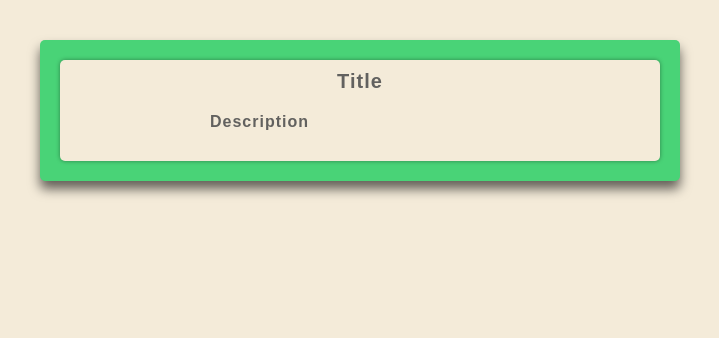
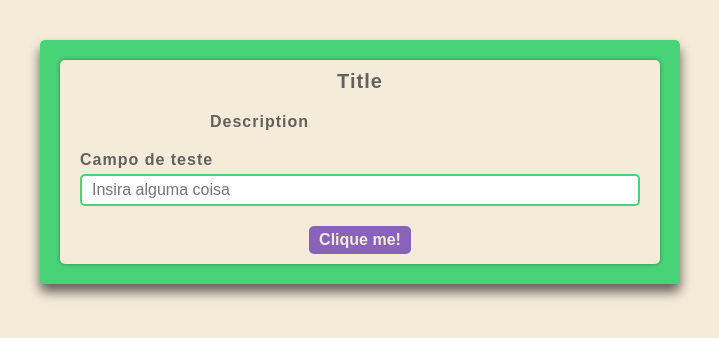
Before and after one commit to PedroPires20/Form, a React (Vite) app: page / in a window 1280 px wide. Shown: the top 338 px of the page, without its empty margins (280-999 px from the left). Built offline with nearby package versions, Linux system fonts and the light colour scheme.

Commit message:
Adicionando exemplo de estilos e do componente TextInput

```diff
--- a/package.json
+++ b/package.json
@@ -16,6 +16,7 @@
     "morgan": "~1.9.1",
     "react": "^17.0.2",
     "react-dom": "^17.0.2",
+    "react-hook-form": "^7.20.2",
     "react-is": "^17.0.2",
     "react-router-dom": "^5.3.0",
     "styled-components": "^5.3.3"
--- /dev/null
+++ b/src/components/TextInput/TextInput.tsx
@@ -0,0 +1,31 @@
+import { Input, Label, TextInputContainer } from "./TextInputStyles"
+import { UseFormRegister } from "react-hook-form"
+
+type Props = {
+  name: string
+  placeholder: string
+  label: string
+  required: boolean
+  disabled?: boolean
+  register: UseFormRegister<any>
+}
+
+export function TextInput({
+  name,
+  placeholder,
+  label,
+  disabled = false,
+  required,
+  register,
+}: Props) {
+  return (
+    <TextInputContainer>
+      <Label>{label}</Label>
+      <Input
+        placeholder={placeholder}
+        disabled={disabled}
+        {...register(name, { required })}
+      />
+    </TextInputContainer>
+  )
+}
--- /dev/null
+++ b/src/components/TextInput/TextInputStyles.ts
@@ -0,0 +1,19 @@
+import styled from "styled-components"
+
+export const TextInputContainer = styled.div`
+  display: flex;
+  flex-flow: column;
+`
+
+export const Label = styled.label`
+  color: var(--dark-gray);
+  margin-bottom: 5px;
+  font-weight: bold;
+`
+
+export const Input = styled.input`
+  border: 2px solid var(--primary);
+  border-radius: 5px;
+  font-size: 16px;
+  padding: 5px 10px;
+`
--- a/src/pages/Builder/Builder.tsx
+++ b/src/pages/Builder/Builder.tsx
@@ -1,16 +1,40 @@
+import { useForm } from "react-hook-form"
+import { TextInput } from "../../components/TextInput/TextInput"
 import {
   BuilderContainer,
   BuilderDescription,
   BuilderForm,
+  BuilderSubmit,
   BuilderTitle,
+  BuilderFields,
 } from "./BuilderStyles"
 
 export function Builder() {
+  const { register, getValues } = useForm()
+
   return (
     <BuilderContainer>
       <BuilderForm>
         <BuilderTitle>Title</BuilderTitle>
         <BuilderDescription>Description</BuilderDescription>
+
+        <BuilderFields>
+          <TextInput
+            register={register}
+            name="test"
+            label="Campo de teste"
+            required
+            placeholder="Insira alguma coisa"
+          />
+        </BuilderFields>
+        <BuilderSubmit
+          onClick={(e) => {
+            e.preventDefault()
+            console.log(getValues())
+          }}
+        >
+          Clique me!
+        </BuilderSubmit>
       </BuilderForm>
     </BuilderContainer>
   )
--- a/src/pages/Builder/BuilderStyles.ts
+++ b/src/pages/Builder/BuilderStyles.ts
@@ -17,7 +17,7 @@ export const BuilderContainer = styled.div`
 
 export const BuilderForm = styled.form`
   background: var(--light);
-  width: calc(100% - 20px);
+  width: calc(100% - 40px);
   height: 100%;
   box-shadow: #00000063 0 0 4px 0px;
 
@@ -25,7 +25,7 @@ export const BuilderForm = styled.form`
   display: flex;
   flex-flow: column;
   align-items: center;
-  padding: 10px;
+  padding: 10px 20px;
 `
 
 export const BuilderTitle = styled.div`
@@ -45,3 +45,20 @@ export const BuilderDescription = styled.div`
   text-align: left;
   margin-bottom: 20px;
 `
+
+export const BuilderFields = styled.div`
+  width: 100%;
+`
+
+export const BuilderSubmit = styled.button`
+  background: var(--secondary);
+  font-weight: bold;
+  font-size: 16px;
+  outline: none;
+  cursor: pointer;
+  border: none;
+  border-radius: 5px;
+  margin-top: 20px;
+  padding: 5px 10px;
+  color: var(--light);
+`
```
Also changed, not shown: 1 other file (tests, documents, lock files or other folders).
